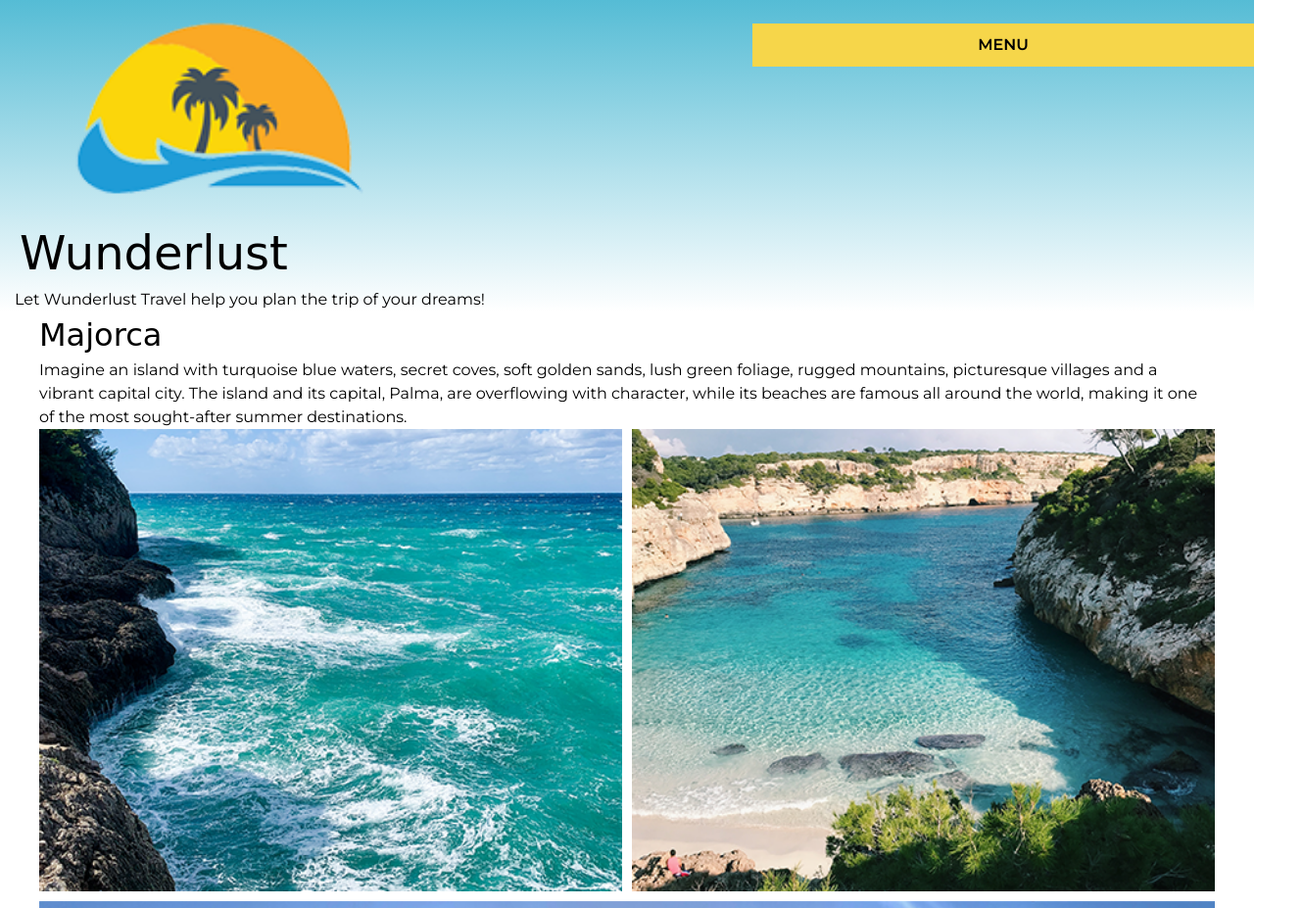
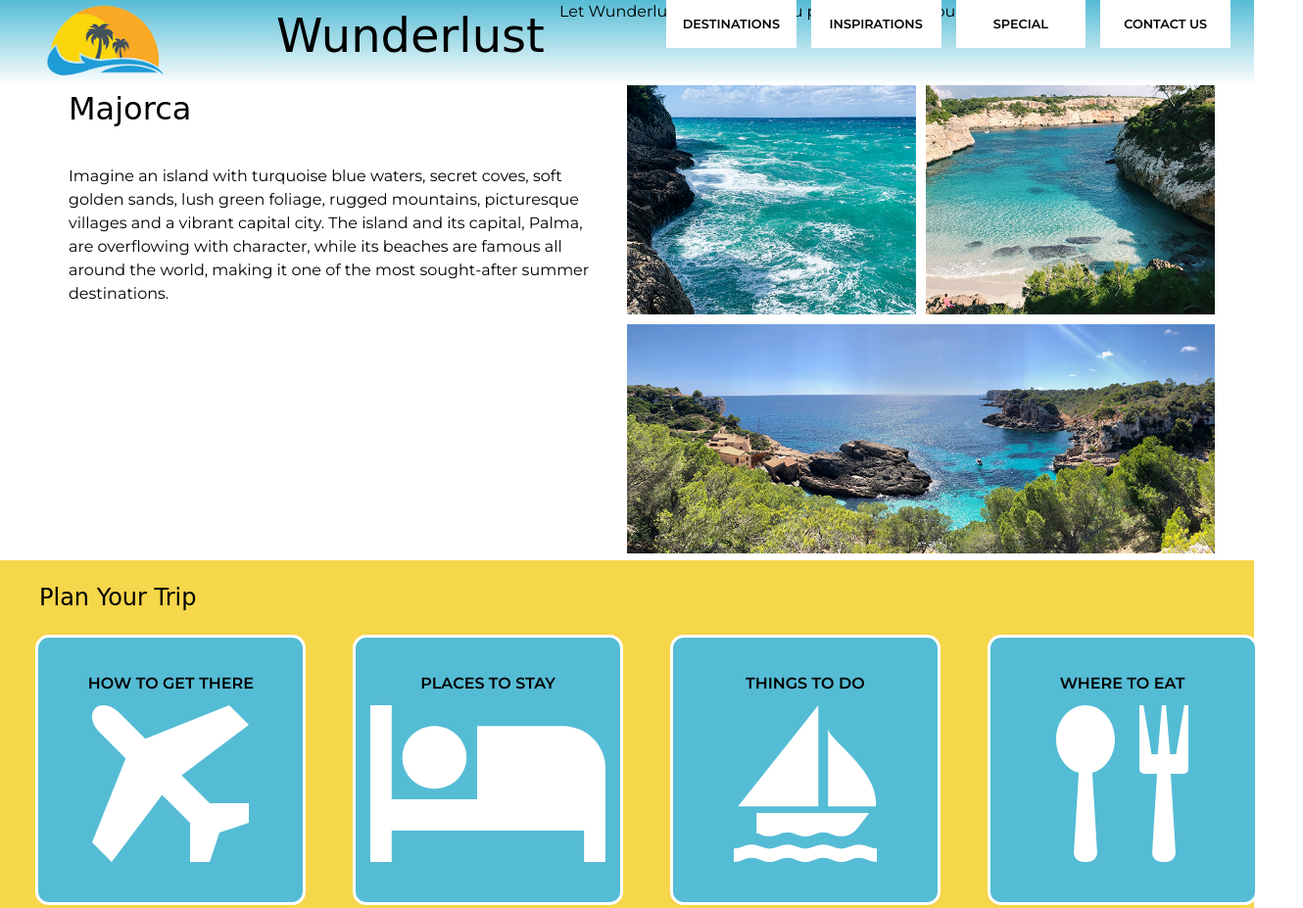
Before and after one commit to lgatchalian14/wunderlust, a plain HTML site: page wunderlust-majorca.html in a window 1280 px wide. Shown: the top 927 px of the page at 98% size, 1330 px wide, since content can reach past the window. Drawn offline with Linux system fonts and the light colour scheme; a web font is replaced by a local one.

Commit message:
Update styles.css

```diff
--- a/styles.css
+++ b/styles.css
@@ -131,6 +131,7 @@ header {
     background: linear-gradient(to bottom, var(--teal), var(--white));
     display: flex;
     flex-direction: column;
+    height: 100%;
 }
 header img {
     width: 35%;
@@ -438,10 +439,44 @@ footer a {
 
 
 
+
 /* ------MEDIA QUERIES------ */
 
 /* MEDIUM */
 @media screen and (min-width: 600px) {
+
+    /* HEADER */
+    header{
+		display: flex;
+		align-content: space-between;
+		width: 100%;
+	}
+    header img {
+        margin: 0 1em;
+        padding: 0;
+    }
+
+
+    nav {
+        position: static;
+        width: 100%;
+    }
+    nav label {
+        display: none;
+    }
+    nav ul {
+        display: grid;
+        grid-template-columns: repeat(4,1fr);
+        gap: 15px;
+        padding: 0 40px;
+    }
+    nav li {
+        background-color: var(--white);
+        border: none;
+    }
+    nav a {
+        color: var(--black);
+    }
 
     /* INTRO */
     #intro {
@@ -470,6 +505,8 @@ footer a {
     #plan div {
         display: grid;
         grid-template-columns: repeat(2, 1fr);
+        gap: 15px;
+        padding: 5px 20px;
     }
     #plan section {
         justify-content: center;
@@ -525,20 +562,101 @@ footer a {
 
 }
 
+
+
 /* LARGE */
-@media screen and (min-width: 1024px) {
+@media screen and (min-width: 1280px) {
+
+    /* HEADER */
+    header {
+        /* display: grid;
+        grid-template-columns: 1fr 1fr 1fr 1fr;
+        margin-bottom: 20px;
+        position: relative;
+        padding: 30px;
+        width: 100%; */
+        display: flex;
+        flex-direction: row;
+        width: auto;
+        justify-content: flex-start;
+    }
+    header img {
+        grid-column-start: span 2;
+        justify-content: center;
+        align-items: center;
+        width: 70%;
+    }
+    nav {
+        position: absolute;
+        width: 45%;
+        top: 0;
+        right: 5%;
+    }
 
     /* INTRO */
+    #intro {
+        display: grid;
+        grid-template-columns: 1fr 1fr;
+        grid-template-rows: 1fr 5fr;
+        margin: 0 auto;
+    }
+    #intro h2 {
+        padding-left: 30px;
+        grid-column: 1 / 2;
+        grid-row: 1 / 2;
+    }
+    #intro p {
+        position: relative;
+        padding: 0 30px 30px 30px;
+    }
+    #img-grid {
+        grid-column: 2 / 3;
+        grid-row: 1 / span 2;
+    }
 
 
-    /* PLAN */
+
+    #plan div, #testimonials div {
+        grid-template-columns: repeat(4, 1fr);
+    }
     #plan div {
-        grid-template-columns: repeat(4, 1fr);
+        padding: 20px;
+        width: 100%;
+    }
+    #testimonials div {
+        padding: 0 30px 30px 30px;
+    }
+    #testimonials section {
+        padding: 0;
+    }
+    #testimonials p, #testimonials q {
+        font-size: 0.9rem;
+    }
+
+    /* ABOUT */
+    #about div {
+        padding: 25px 20%;
     }
 
     /* CONTACT */
-
+    #contact {
+        padding-bottom: 35px;
+    }
+    form {
+        display: grid;
+        grid-template-columns: 1fr 1fr 1fr;
+        gap: 10px;
+    }
+    #mySubmit {
+        margin-top: 3%;
+        padding: 20px 5px;
+    }
 
     /* FOOTER */
+    footer {
+        grid-template-columns: 4fr 1fr 1fr;
+        text-align: left;
+        padding: 10px 25px;
+    }
 
 }
```
